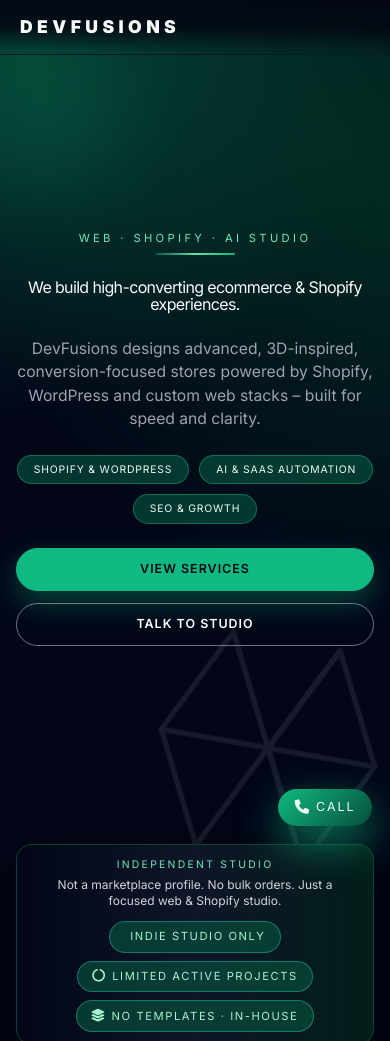
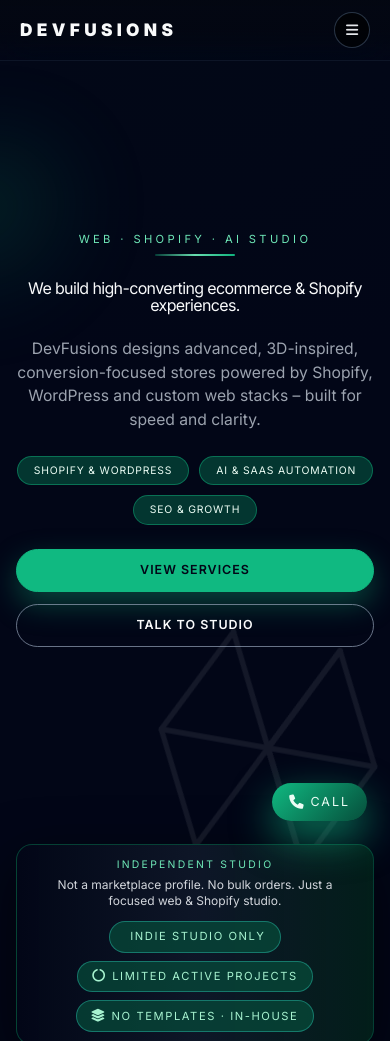
Before and after one commit to devfusionss/brand, a plain HTML site: page index.html in a window 390 px wide. Shown: the top 1041 px of the page. Drawn offline with nearby package versions, Linux system fonts and the light colour scheme.

Commit message:
Update index.html

```diff
--- a/index.html
+++ b/index.html
@@ -141,17 +141,17 @@
       left: 0;
       right: 0;
       z-index: 50;
-      padding: 0.85rem 1.25rem;
+      padding: 0.75rem 1.25rem;
       backdrop-filter: blur(20px);
       -webkit-backdrop-filter: blur(20px);
-      background: linear-gradient(to bottom, rgba(3, 7, 18, 0.96), rgba(3, 7, 18, 0.88), transparent);
+      background: linear-gradient(to bottom, rgba(3, 7, 18, 0.97), rgba(3, 7, 18, 0.92), transparent);
       border-bottom: 1px solid rgba(15, 23, 42, 0.9);
     }
 
     .logo {
       font-weight: 900;
-      font-size: 1.3rem;
-      letter-spacing: 0.2em;
+      font-size: 1.25rem;
+      letter-spacing: 0.22em;
       text-transform: uppercase;
     }
 
@@ -159,7 +159,7 @@
     .hero-section {
       position: relative;
       overflow: hidden;
-      padding-top: 7.5rem;
+      padding-top: 7.2rem;
       padding-bottom: 4.5rem;
       min-height: 100vh;
       display: flex;
@@ -170,10 +170,11 @@
       position: absolute;
       inset: 0;
       z-index: -10;
+      /* toned down emerald – darker overall */
       background:
-        radial-gradient(circle at 0% 0%, #064E3B 0, transparent 45%),
-        radial-gradient(circle at 100% 20%, #022C22 0, transparent 55%),
-        radial-gradient(circle at 50% 100%, #020617 0, #020617 70%);
+        radial-gradient(circle at 0% 0%, #0f172a 0, transparent 42%),
+        radial-gradient(circle at 100% 10%, #022C22 0, transparent 52%),
+        radial-gradient(circle at 50% 100%, #020617 0, #020617 72%);
     }
 
     .hero-grid,
@@ -329,19 +330,19 @@
     .abstract-graphic {
       position: absolute;
       z-index: 1;
-      opacity: 0.2;
+      opacity: 0.18;
       pointer-events: none;
       color: var(--color-text);
     }
 
     .abstract-orb {
-      top: 8%;
-      left: -10%;
+      top: 12%;
+      left: -18%;
       width: 200px;
       height: 200px;
-      background: radial-gradient(circle at 30% 30%, rgba(16,185,129,0.9), transparent 65%);
+      background: radial-gradient(circle at 30% 30%, rgba(16,185,129,0.8), transparent 65%);
       border-radius: 999px;
-      filter: blur(40px);
+      filter: blur(45px);
       animation: float 12s infinite ease-in-out;
     }
 
@@ -355,7 +356,7 @@
 
     @keyframes float {
       0%, 100% { transform: translateY(0) translateX(0); }
-      50% { transform: translateY(-22px) translateX(12px); }
+      50% { transform: translateY(-18px) translateX(10px); }
     }
 
     @keyframes rotate {
@@ -387,6 +388,14 @@
       font-size: 0.8rem;
     }
 
+    /* MOBILE NAV MENU */
+    .mobile-menu {
+      background: rgba(3, 7, 18, 0.98);
+      backdrop-filter: blur(18px);
+      -webkit-backdrop-filter: blur(18px);
+      border-bottom: 1px solid rgba(15, 23, 42, 0.9);
+    }
+
     /* GRID BREAKPOINTS */
     @media (min-width: 768px) {
       .service-grid { grid-template-columns: repeat(2, minmax(0, 1fr)); }
@@ -412,11 +421,22 @@
     }
 
     @media (max-width: 767px) {
-      .hero-section { padding-top: 6.5rem; }
+      .hero-section { padding-top: 6.6rem; }
       .hero-ctas { flex-direction: column; width: 100%; }
       .hero-ctas a { width: 100%; }
-      .logo { font-size: 1.1rem; }
-      .cta-float { bottom: 1.1rem; right: 1.1rem; }
+      .logo { font-size: 1.08rem; letter-spacing: 0.2em; }
+
+      /* mobile hero bg darker, less green */
+      .hero-bg-gradient {
+        background:
+          radial-gradient(circle at 50% 0%, #020817 0, transparent 45%),
+          radial-gradient(circle at 50% 100%, #020617 0, #020617 75%);
+      }
+      .abstract-orb {
+        opacity: 0.25;
+        top: 18%;
+        left: -25%;
+      }
     }
   </style>
 </head>
@@ -427,6 +447,7 @@
     <div class="max-w-7xl mx-auto flex justify-between items-center">
       <div class="logo tracking-[0.25em]">DevFusions</div>
 
+      <!-- Desktop nav -->
       <nav class="hidden lg:flex space-x-6 text-[0.7rem] font-medium uppercase tracking-[0.16em]">
         <a href="#home" class="text-gray-300 hover:text-emerald-300">Home</a>
         <a href="#services" class="text-gray-300 hover:text-emerald-300">Services</a>
@@ -440,7 +461,26 @@
         <a href="#contact" class="btn primary-btn text-[0.72rem] hidden sm:inline-flex">
           Get Quote
         </a>
+
+        <!-- Mobile hamburger -->
+        <button id="mobile-menu-toggle"
+                class="lg:hidden inline-flex items-center justify-center w-9 h-9 rounded-full border border-slate-700/80 bg-black/60 text-gray-200"
+                aria-label="Toggle menu">
+          <i id="mobile-menu-icon" class="fas fa-bars text-sm"></i>
+        </button>
       </div>
+    </div>
+
+    <!-- Mobile nav menu -->
+    <div id="mobile-menu" class="mobile-menu lg:hidden hidden">
+      <nav class="px-4 pt-3 pb-4 space-y-2 text-[0.8rem] font-medium uppercase tracking-[0.18em]">
+        <a href="#home" class="block py-1.5 text-gray-300 hover:text-emerald-300 mobile-nav-link">Home</a>
+        <a href="#services" class="block py-1.5 text-gray-300 hover:text-emerald-300 mobile-nav-link">Services</a>
+        <a href="#work" class="block py-1.5 text-gray-300 hover:text-emerald-300 mobile-nav-link">Work</a>
+        <a href="#process" class="block py-1.5 text-gray-300 hover:text-emerald-300 mobile-nav-link">Process</a>
+        <a href="#reviews" class="block py-1.5 text-gray-300 hover:text-emerald-300 mobile-nav-link">Reviews</a>
+        <a href="#contact" class="block py-1.5 text-gray-300 hover:text-emerald-300 mobile-nav-link">Contact</a>
+      </nav>
     </div>
   </header>
 
@@ -554,7 +594,7 @@
       </div>
     </section>
 
-    <!-- TRUST STRIP (UNIQUE STUDIO / BADGES) -->
+    <!-- TRUST STRIP -->
     <section class="trust-strip">
       <div class="max-w-7xl mx-auto px-4 sm:px-6">
         <div class="glass-effect rounded-2xl px-4 sm:px-6 py-3 flex flex-col md:flex-row items-center justify-between gap-3 border border-emerald-900/80 bg-gradient-to-r from-slate-950/95 via-slate-900/90 to-emerald-950/60">
@@ -850,7 +890,7 @@
       </div>
     </section>
 
-    <!-- GOOGLE STYLE REVIEWS (WITH MORE FEEDBACK) -->
+    <!-- REVIEWS -->
     <section id="reviews" class="section">
       <div class="max-w-7xl mx-auto px-4 sm:px-6">
         <div class="flex flex-col lg:flex-row lg:items-end lg:justify-between gap-4 mb-6">
@@ -1149,6 +1189,28 @@
       }, observerOptions);
 
       sections.forEach(section => observer.observe(section));
+
+      // Mobile menu toggle
+      const mobileToggle = document.getElementById('mobile-menu-toggle');
+      const mobileMenu = document.getElementById('mobile-menu');
+      const mobileIcon = document.getElementById('mobile-menu-icon');
+
+      if (mobileToggle && mobileMenu && mobileIcon) {
+        mobileToggle.addEventListener('click', () => {
+          mobileMenu.classList.toggle('hidden');
+          mobileIcon.classList.toggle('fa-bars');
+          mobileIcon.classList.toggle('fa-times');
+        });
+
+        // Close menu on link click
+        document.querySelectorAll('.mobile-nav-link').forEach(link => {
+          link.addEventListener('click', () => {
+            mobileMenu.classList.add('hidden');
+            mobileIcon.classList.add('fa-bars');
+            mobileIcon.classList.remove('fa-times');
+          });
+        });
+      }
     });
   </script>
 </body>
```
